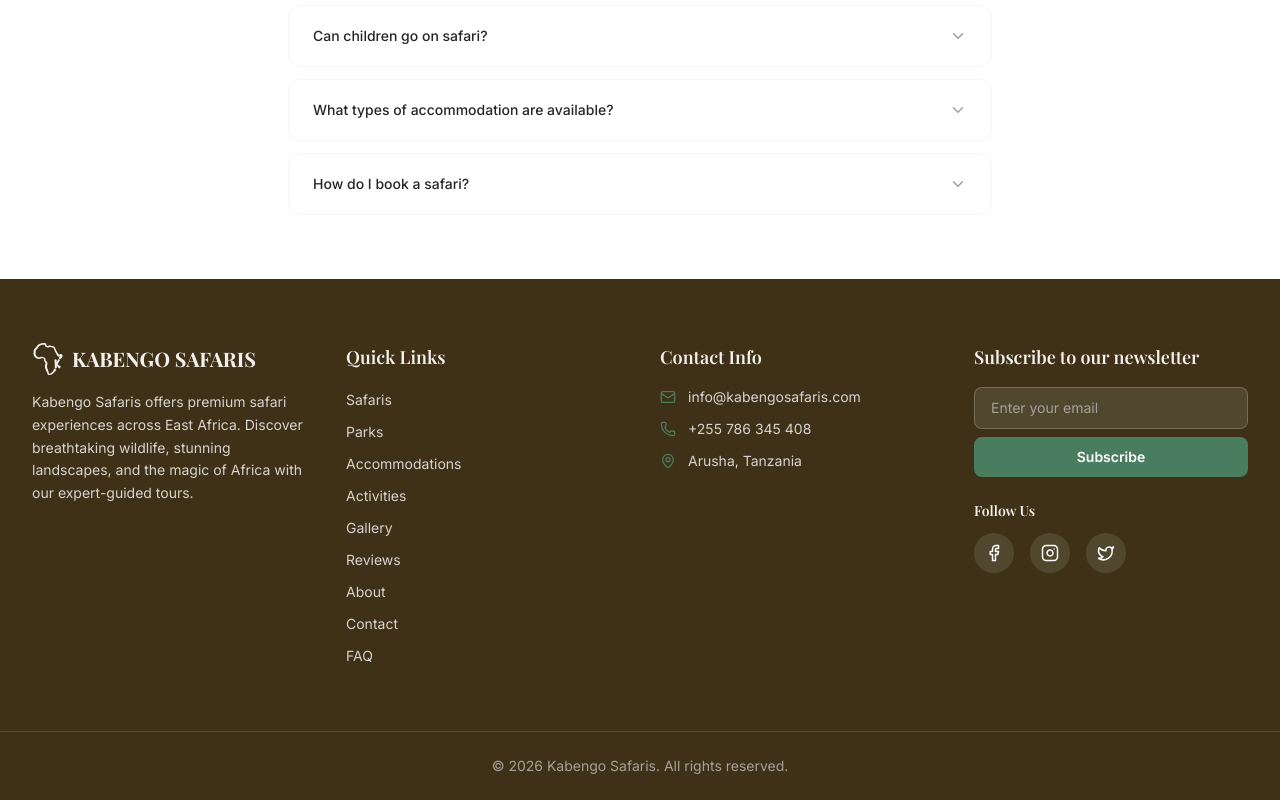
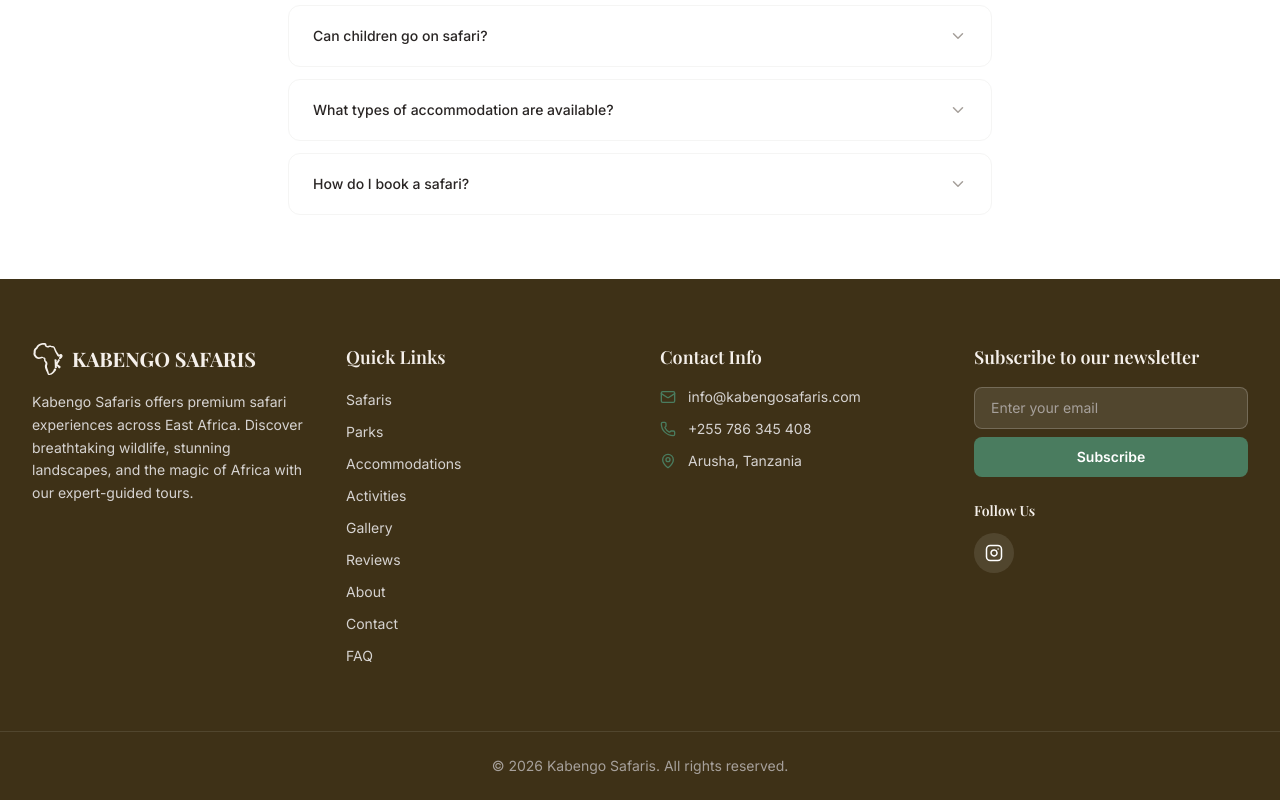
Before and after one commit to ryhq/kabengo-safaris-website, a Next.js app: page /en/faq in a window 1280 px wide. Shown: the part 909-1709 px from the top of the page. Built offline with nearby package versions, Linux system fonts and the light colour scheme; no server answers; a web font is replaced by a local one.

Commit message:
fix: show only Instagram in footer social links with correct URL

```diff
--- a/src/components/layout/Footer.tsx
+++ b/src/components/layout/Footer.tsx
@@ -3,7 +3,7 @@
 import { useState, useEffect } from "react";
 import { useTranslations } from "next-intl";
 import { Link } from "@/i18n/navigation";
-import { Mail, Phone, MapPin, Facebook, Instagram, Twitter } from "lucide-react";
+import { Mail, Phone, MapPin, Instagram } from "lucide-react";
 import KabengoIcon from "@/components/ui/KabengoIcon";
 import { subscribeToNewsletter } from "@/lib/api";
 
@@ -156,9 +156,7 @@ export default function Footer() {
                 {t("followUs")}
               </h4>
               <div className="flex space-x-4">
-                <a href="#" className="w-10 h-10 bg-white/10 rounded-full flex items-center justify-center hover:bg-brand-accent transition-colors" aria-label="Facebook"><Facebook size={18} /></a>
-                <a href="#" className="w-10 h-10 bg-white/10 rounded-full flex items-center justify-center hover:bg-brand-accent transition-colors" aria-label="Instagram"><Instagram size={18} /></a>
-                <a href="#" className="w-10 h-10 bg-white/10 rounded-full flex items-center justify-center hover:bg-brand-accent transition-colors" aria-label="Twitter"><Twitter size={18} /></a>
+                <a href="https://www.instagram.com/kabengosafaris" target="_blank" rel="noopener noreferrer" className="w-10 h-10 bg-white/10 rounded-full flex items-center justify-center hover:bg-brand-accent transition-colors" aria-label="Instagram"><Instagram size={18} /></a>
               </div>
             </div>
           </div>
```
